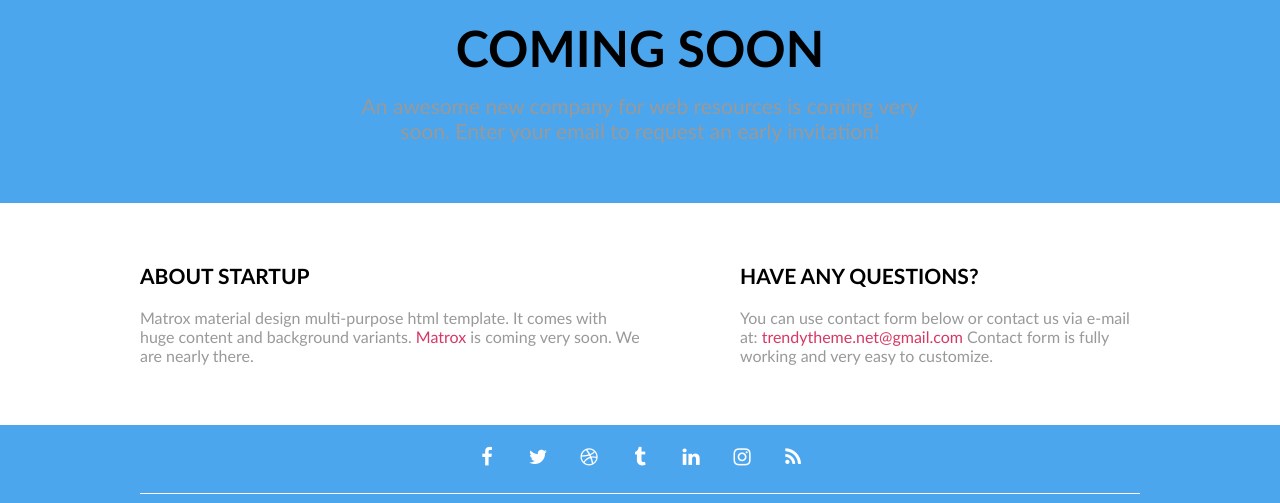
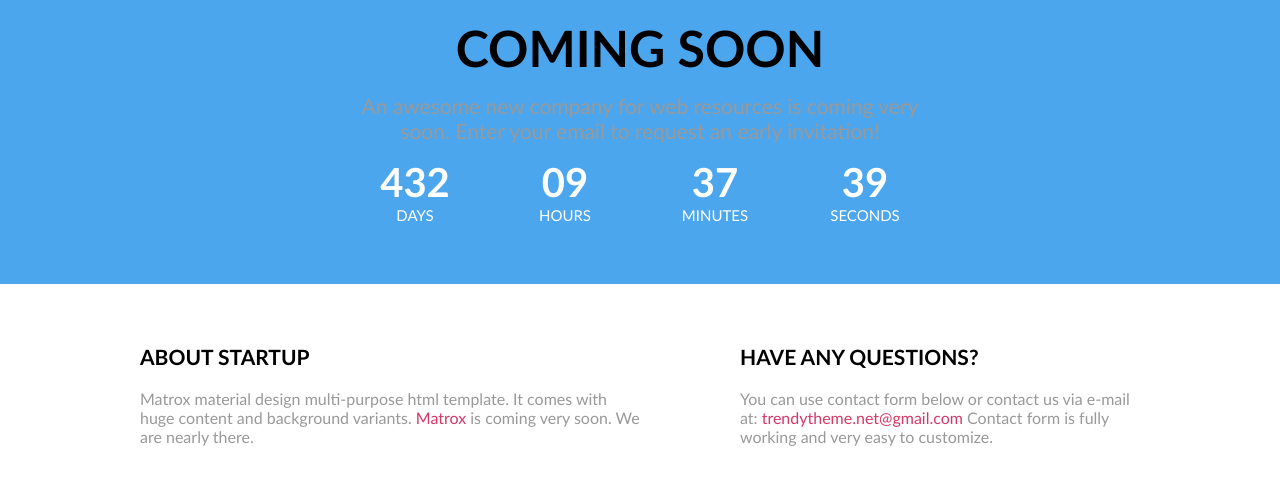
Before and after one commit to sgrazys/04-coming-soon, a website: page index.html in a window 1280 px wide. Shown: the part 112-615 px from the top of the page. Drawn offline with Linux system fonts and the light colour scheme.

Commit message:
add: clock #08

```diff
--- /dev/null
+++ b/css/components/clock.css
@@ -0,0 +1,33 @@
+.clock {
+    display: flex;
+    gap: 25px 0px;
+    flex-wrap: wrap;
+    width: 100%;
+    color: #fff;
+}
+
+.clock > .time {
+    width: 25%;
+}
+
+.clock > .time > .value {
+    font-size: 40px;
+    font-weight: 700;
+}
+
+.clock > .time > .label {
+    font-size: 15px;
+    text-transform: uppercase;
+}
+
+@media (max-width:550px) {
+    .clock > .time {
+        width: 50%;
+    }
+}
+
+@media (max-width:350px) {
+    .clock > .time {
+        width: 100%;
+    }
+}
--- a/index.html
+++ b/index.html
@@ -20,6 +20,7 @@
         <!-- 3rd-party -->
         <link rel="stylesheet" href="./css/3rd-party/font-awesome.min.css">
         <!-- components -->
+        <link rel="stylesheet" href="./css/components/clock.css">
         <!-- pages -->
         <link rel="stylesheet" href="./css/pages/home.css">
 
@@ -31,7 +32,26 @@
                 <img class="logo" src="./img/logo-mini.png" alt="Logo">
                 <h1 class="main-title">Coming soon</h1>
                 <p class="main-description">An awesome new company for web resources is coming very soon. Enter your email to request an early invitation!</p>
+                <div class="clock">
+                    <div class="time">
+                        <div class="value">432</div>
+                        <div class="label">Days</div>
+                    </div>
+                    <div class="time">
+                        <div class="value">09</div>
+                        <div class="label">Hours</div>
+                    </div>
+                    <div class="time">
+                        <div class="value">37</div>
+                        <div class="label">Minutes</div>
+                    </div>
+                    <div class="time">
+                        <div class="value">39</div>
+                        <div class="label">Seconds</div>
+                    </div>
+                </div>
             </div>
+
         </section>
 
         <section class="container">
```
